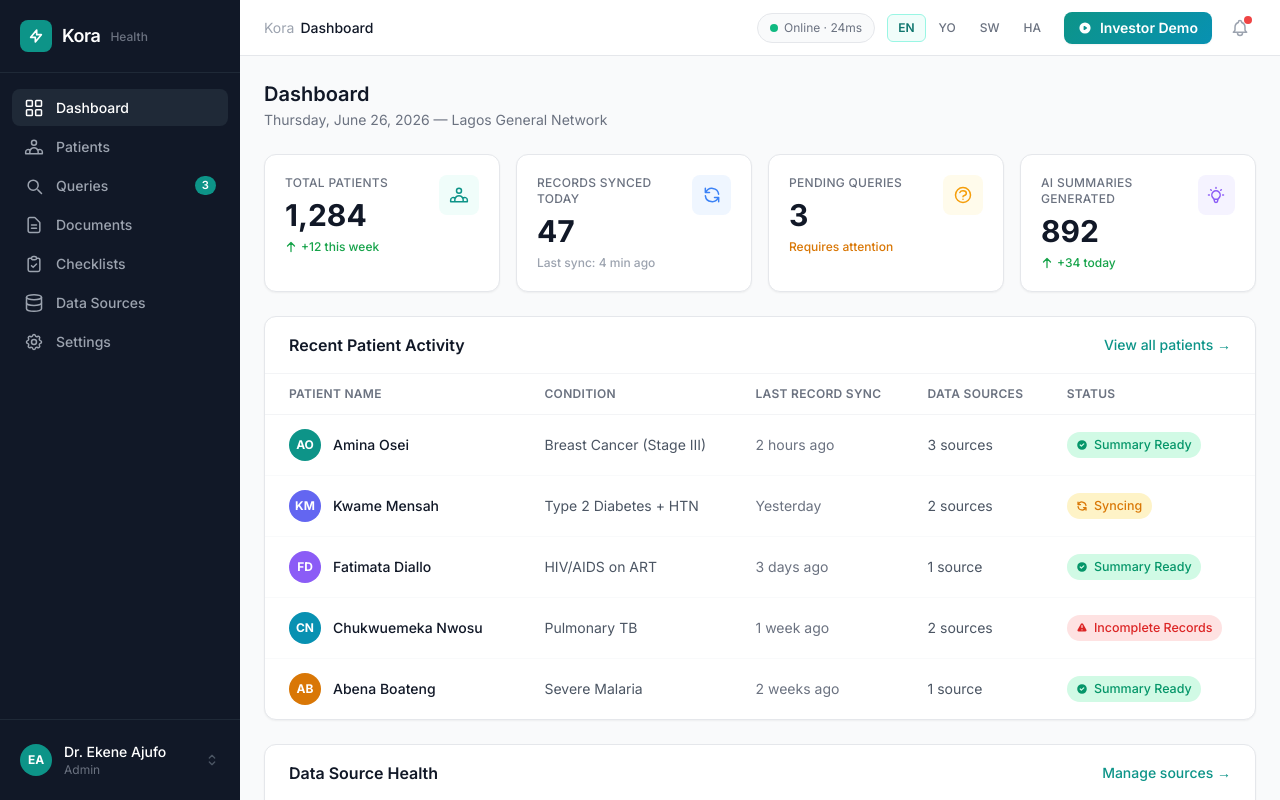
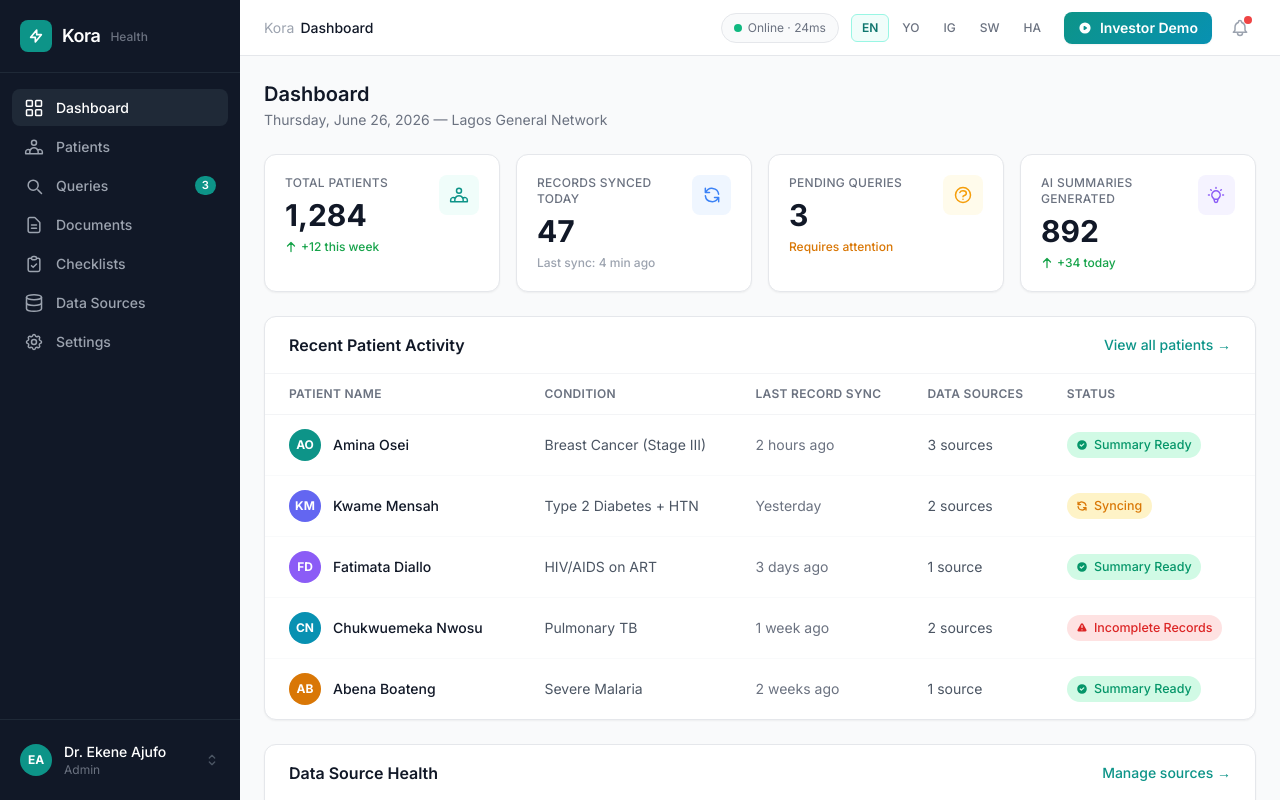
Before and after one commit to ekeneajufo-ux/kora-health, a plain HTML site: page index.html in a window 1280 px wide. Drawn offline with nearby package versions, Linux system fonts and the light colour scheme.

Commit message:
Add Igbo (IG) language support

```diff
--- a/index.html
+++ b/index.html
@@ -143,6 +143,7 @@
         <div class="flex items-center gap-0.5">
           <button onclick="setLanguage('en')" data-lang="en" class="lang-btn lang-active">EN</button>
           <button onclick="setLanguage('yo')" data-lang="yo" class="lang-btn">YO</button>
+          <button onclick="setLanguage('ig')" data-lang="ig" class="lang-btn">IG</button>
           <button onclick="setLanguage('sw')" data-lang="sw" class="lang-btn">SW</button>
           <button onclick="setLanguage('ha')" data-lang="ha" class="lang-btn">HA</button>
         </div>
@@ -1706,6 +1707,17 @@ const i18n = {
     'patients.title':'Wagonjwa','patients.subtitle':'Wagonjwa 1,284 kwa jumla kutoka vyanzo vyote',
     'queries.title':'Maswali','queries.subtitle':'Uliza maswali ya kimatibabu kwenye rekodi za mgonjwa yeyote',
     'btn.new_query':'Swali Jipya','docs.title':'Nyaraka','docs.subtitle':'Nyaraka chanzo kutoka EMR zote zilizounganishwa',
+  },
+  ig: {
+    'nav.dashboard':'Dashbọọdụ','nav.patients':'Ndị Ọrịa','nav.queries':'Ajụjụ','nav.documents':'Akwụkwọ','nav.checklists':'Ndepụta Nyochaa','nav.datasources':'Isi Ihe Ọmụmụ','nav.settings':'Ntọala',
+    'dash.title':'Dashbọọdụ','dash.subtitle':'Tọọsdee, June 26, 2026 — Netwọọkụ Lagos General',
+    'stat.total_patients':'Ngụkọta Ndị Ọrịa','stat.synced_today':'Ndekọ Edoziri Taa','stat.pending_queries':'Ajụjụ Na-atọ Ndị','stat.ai_summaries':'Nchịkọta AI Emepụtara',
+    'stat.week':'+12 n\'izu a','stat.last_sync':'Nchekwa ikpeazụ: nkeji 4 gara aga','stat.requires':'Chọrọ nlebara anya','stat.today':'+34 taa',
+    'section.recent':'Ọrụ Ndị Ọrịa Nke Ọhụrụ','section.source_health':'Ahụike Isi Ihe Ọmụmụ',
+    'btn.view_all':'Hụ ndị ọrịa niile →','btn.manage':'Jikwaa isi ihe →',
+    'patients.title':'Ndị Ọrịa','patients.subtitle':'Ndị ọrịa 1,284 n\'ozuzu site n\'isi ihe niile',
+    'queries.title':'Ajụjụ','queries.subtitle':'Jụọ ajụjụ ọgwụgwọ n\'akwụkwọ ndekọ ọrịa ọ bụla',
+    'btn.new_query':'Ajụjụ Ọhụrụ','docs.title':'Akwụkwọ','docs.subtitle':'Akwụkwọ isi site n\'EMR niile ejikọtara',
   },
   ha: {
     'nav.dashboard':'Allon Kula','nav.patients':'Marasa','nav.queries':'Tambayoyi','nav.documents':'Takardu','nav.checklists':'Jerin Dubawa','nav.datasources':'Hanyoyin Bayanan','nav.settings':'Saiti',
```
